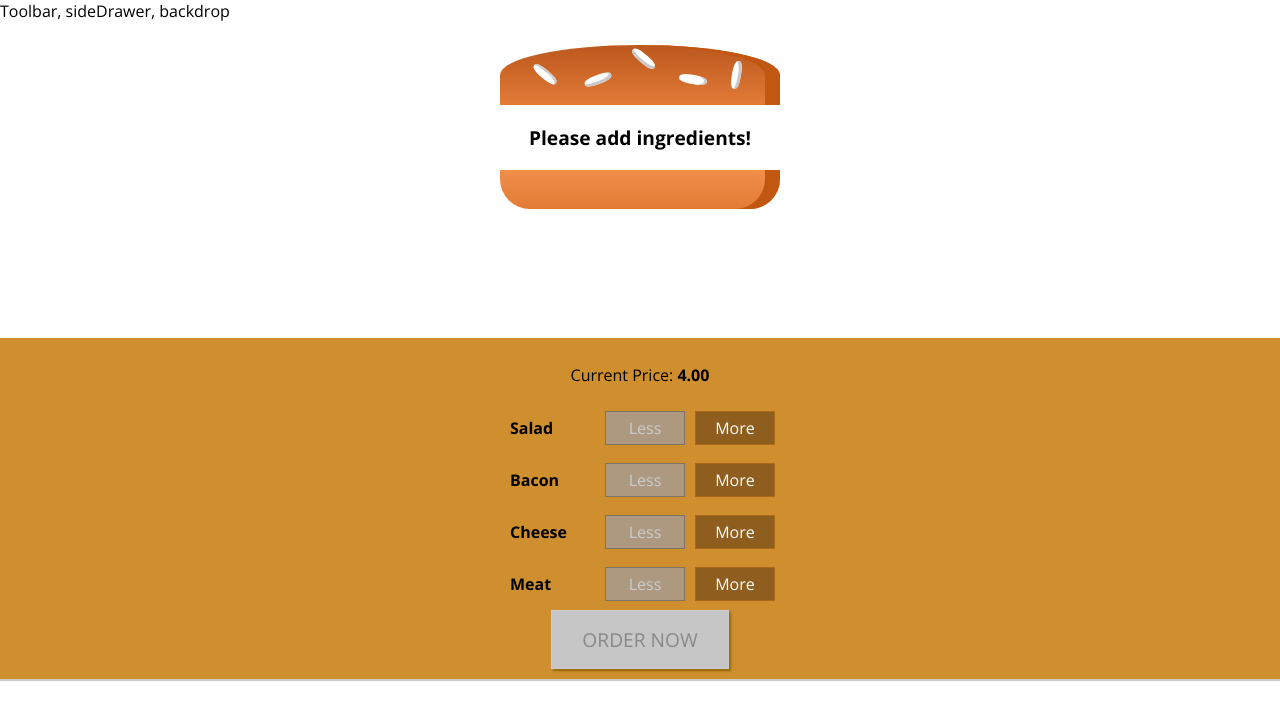
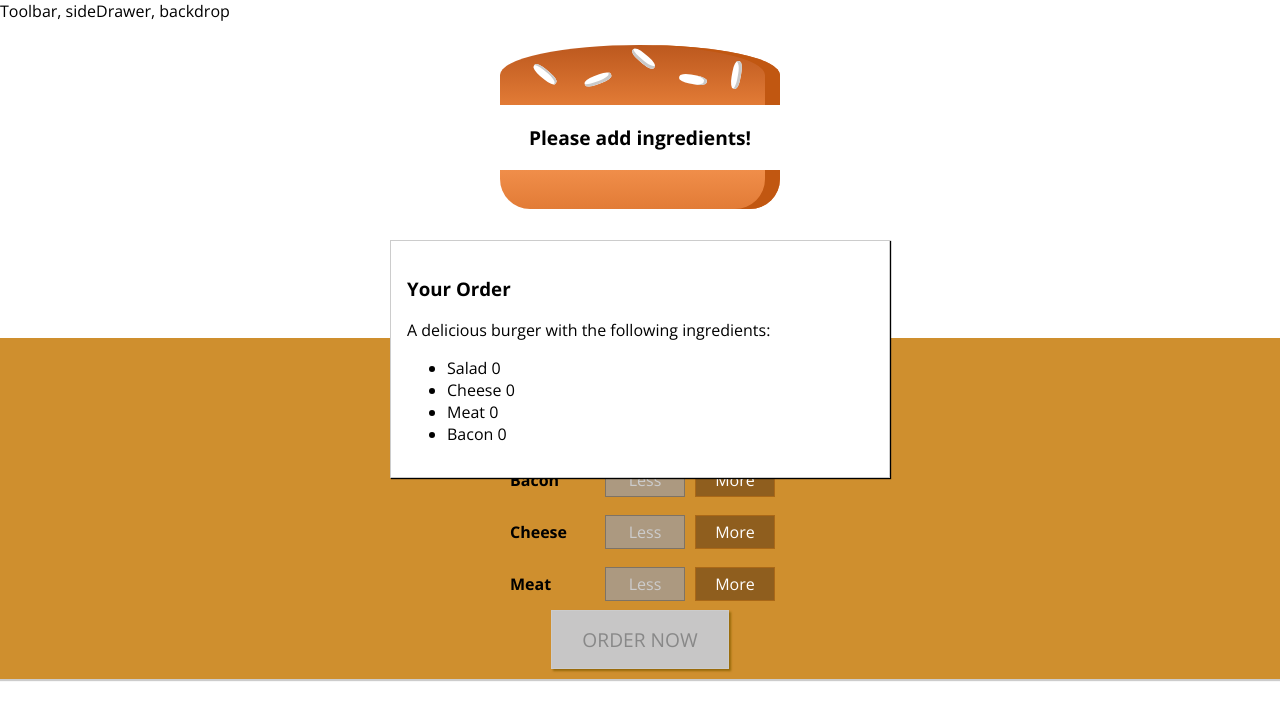
Before and after one commit to Mar-tyr/burger-builder, a React (Create React App) app: page / in a window 1280 px wide. Shown: the top 720 px of the page. Built offline with nearby package versions, Linux system fonts and the light colour scheme.

Commit message:
Add: show summary in modal

```diff
--- /dev/null
+++ b/src/components/Burger/OrderSummary/OrderSummary.js
@@ -0,0 +1,21 @@
+import React from 'react';
+import Aux from '../../../hoc/Auxiliary';
+
+const OrderSummary = (props) => {
+  const ingredientSummary = Object.keys(props.ingredients).map((ingredient) => (
+    <li>
+      <span style={{ textTransform: 'capitalize' }}>{ingredient}</span>{' '}
+      {props.ingredients[ingredient]}
+    </li>
+  ));
+
+  return (
+    <Aux>
+      <h3>Your Order</h3>
+      <p>A delicious burger with the following ingredients:</p>
+      <ul>{ingredientSummary}</ul>
+    </Aux>
+  );
+};
+
+export default OrderSummary;
--- /dev/null
+++ b/src/components/UI/Modal/Modal.js
@@ -0,0 +1,8 @@
+import React from 'react';
+import classes from './Modal.module.css';
+
+const modal = (props) => {
+  return <div className={classes.Modal}>{props.children}</div>;
+};
+
+export default modal;
--- /dev/null
+++ b/src/components/UI/Modal/Modal.module.css
@@ -0,0 +1,20 @@
+.Modal {
+  position: fixed;
+  z-index: 500;
+  background-color: white;
+  width: 70%;
+  border: 1px solid #ccc;
+  box-shadow: 1px 1px 1px black;
+  padding: 16px;
+  left: 15%;
+  top: 30%;
+  box-sizing: border-box;
+  transition: all 0.3s ease-out;
+}
+
+@media (min-width: 600px) {
+  .Modal {
+    width: 500px;
+    left: calc(50% - 250px);
+  }
+}
--- a/src/containers/BurgurBuilder/BurgerBuilder.js
+++ b/src/containers/BurgurBuilder/BurgerBuilder.js
@@ -2,6 +2,8 @@
 import Aux from '../../hoc/Auxiliary';
 import Burger from '../../components/Burger/Burger';
 import BurgerControls from '../../components/Burger/BurgerControls/BurgerControls';
+import Modal from '../../components/UI/Modal/Modal';
+import OrderSummary from '../../components/Burger/OrderSummary/OrderSummary';
 
 const INGREDIENT_PRICES = {
   salad: 0.4,
@@ -64,6 +66,9 @@
     return (
       <Aux>
         <Burger ingredients={this.state.ingredients} />
+        <Modal>
+          <OrderSummary ingredients={this.state.ingredients} />
+        </Modal>
         <BurgerControls
           ingredientAdded={this.addIngredientHandler}
           ingredientRemoved={this.removeIngredientHandler}
```
